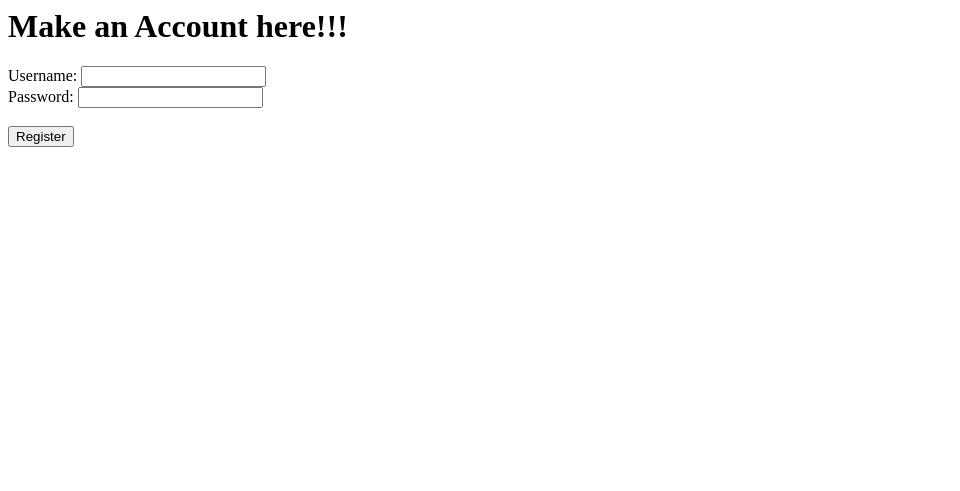
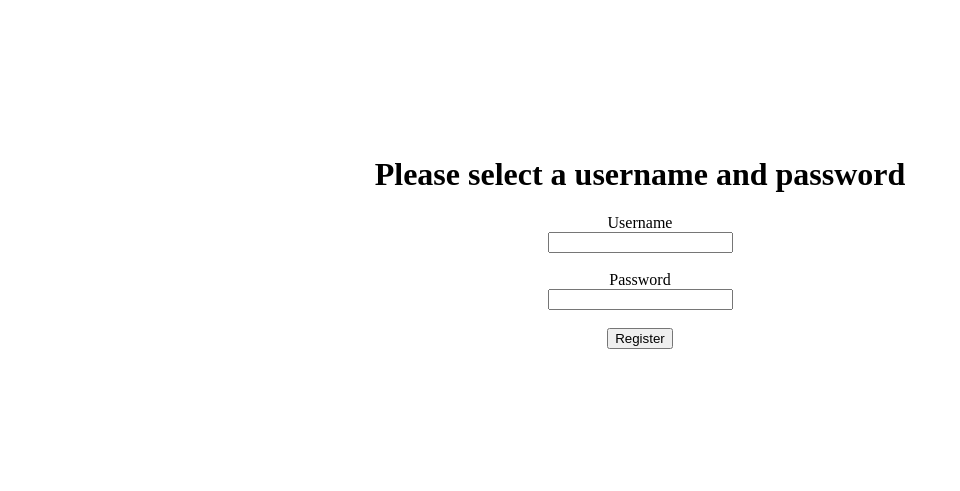
Before and after one commit to goldworkswell/csc337-final, a PHP site: page /register.php in a window 1280 px wide. Shown: the top 491 px of the page, without its empty margins (0-960 px from the left). Run offline with PHP 8.4, Linux system fonts and the light colour scheme.

Commit message:
Styling
Lots of Styling

```diff
--- a/login.php
+++ b/login.php
@@ -3,8 +3,9 @@
     <link rel = "stylesheet" href = "style.css" type = "text/css">
     </head>
 <body>
-    <h1>Login here!!!</h1>
+
     <div id = "lpage">
+    <h1>Please enter your Username and Password</h1>
     <form action = "index.php" method = "post">
     <label>Username </label> <br><input type = "text" name = "username" id = "name"> <br> <br>
     <label>Password  </label> <br><input type = "password" name = "password"> <br> <br>
--- a/register.php
+++ b/register.php
@@ -12,11 +12,14 @@ require_once "adaptor.php";
     </head>
 <body>
 
-    <h1>Make an Account here!!!</h1>
+
+    <div id = "signup">
+        <h1>Please select a username and password</h1>
     <form action = "index.php" method = "post">
-    <label>Username: </label><input type = "text" name = "username_reg" id = "name"> <br>
-    <label>Password: </label><input type = "password" name = "password_reg"> <br> <br>
+    <label>Username </label><br><input type = "text" name = "username_reg" id = "name"> <br> <br>
+    <label>Password </label> <br><input type = "password" name = "password_reg"> <br> <br>
     <input type = "submit" value = "Register">
     </form>
+    </div>
     </body>
 </html>
--- a/shop.php
+++ b/shop.php
@@ -11,8 +11,9 @@ require_once "adaptor.php";
 <body>
 <div id = "rl">
 <form action = "index.php" method = "get">
+    <label>Account Options</label> <br> <br>
     <input type = "hidden" value ="register" name = "mode"><input type = "submit" value = "Register">
-    </form>
+    </form> <br>
     <form action = "index.php" method = "get">
     <input type = "hidden" value = "login" name = "mode"><input type = "submit" value = "Login">
     </form>
--- a/style.css
+++ b/style.css
@@ -1,13 +1,19 @@
 #rl{
-    float:right;
-    padding-top:20px;
-    background-color:black;
+    text-align: center;
+    font-size:16pt;
+
 }
 #logged {
     float:right;
 }
 #lpage {
-
     text-align:center;
 
+    padding-top:10%;
+    padding-bottom: 10%;
 }
+#signup {
+    text-align: center;
+    padding-top: 10%;
+    padding-bottom: 10%;
+}
```
